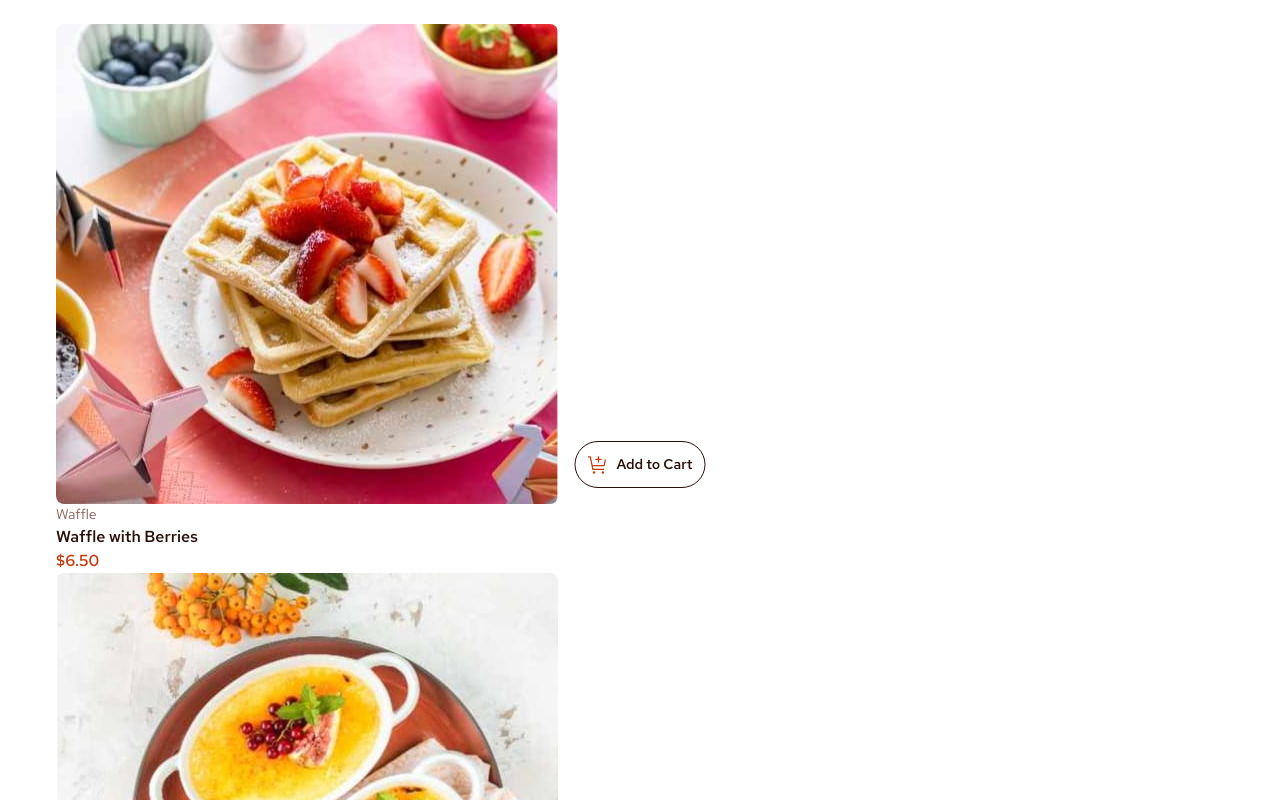
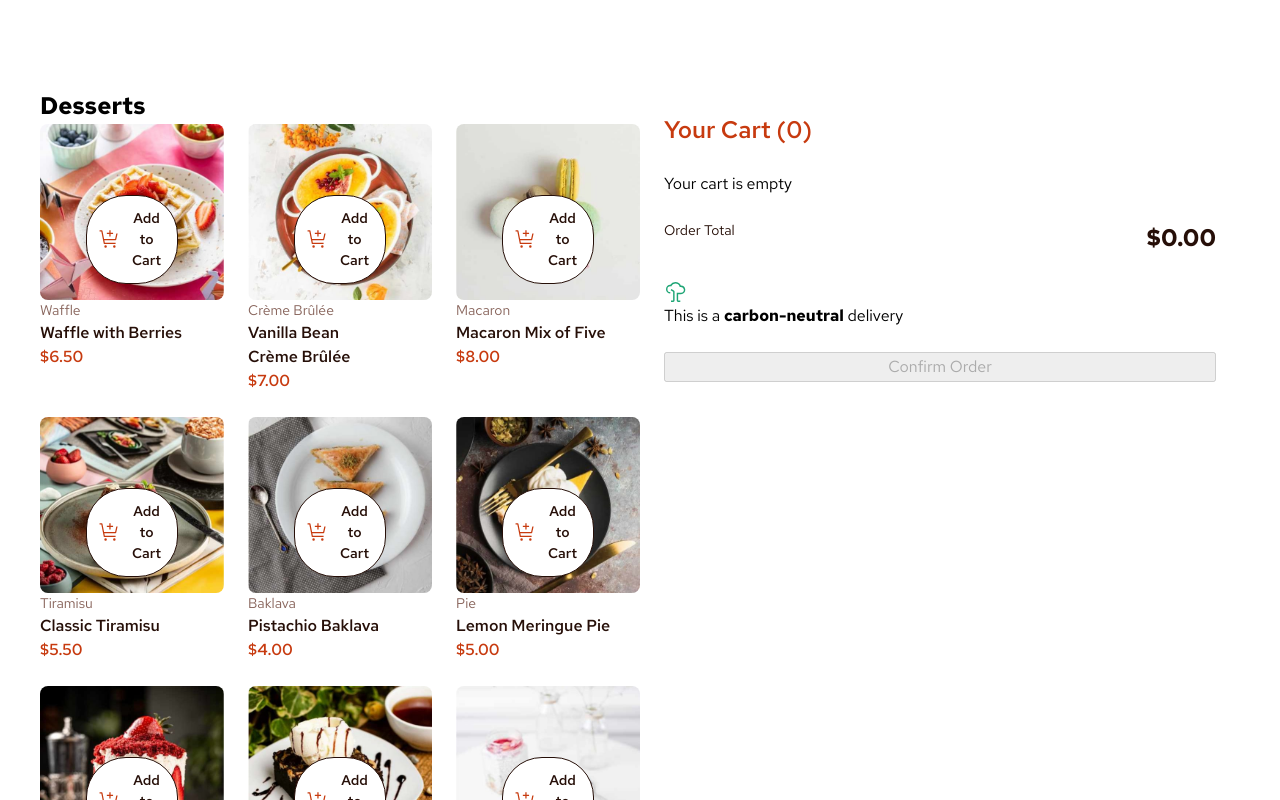
Before and after one commit to mayor-creator/product_list_app, a React (Vite) app: page / in a window 1280 px wide. Shown: the top 800 px of the page. Built offline with nearby package versions, Linux system fonts and the light colour scheme.

Commit message:
style: enhance responsive design for main wrapper and product list components

```diff
--- a/src/App.css
+++ b/src/App.css
@@ -41,8 +41,26 @@ body {
   font-family: var(--font-primary);
 }
 
-.main-wrapper {
-  width: min(100% - 2rem, 76rem);
-  margin-inline: auto;
-  padding: 1.5rem;
+@media (max-width: 47.99rem) {
+  .main-wrapper {
+    width: min(100% - 2rem, 76rem);
+    margin-inline: auto;
+    padding: 1.5rem;
+  }
 }
+
+/* tablet media query */
+@media (min-width: 48rem) {
+  .main-wrapper {
+    padding: 40px;
+  }
+}
+
+/* laptop media query */
+@media (min-width: 64rem) {
+  .main-wrapper {
+    display: grid;
+    grid-template-columns: 1fr 1fr;
+    padding: 88px 40px;
+  }
+}
--- a/src/component/productList/ProductList.module.css
+++ b/src/component/productList/ProductList.module.css
@@ -32,3 +32,21 @@
   transform: translateX(-50%);
   z-index: 1;
 }
+
+/* tablet media query */
+@media (min-width: 48rem) {
+  .productList {
+    display: grid;
+    grid-template-columns: 1fr 1fr 1fr;
+    gap: 1.5rem;
+  }
+}
+
+/* laptop media query */
+@media (min-width: 64rem) {
+  .productList {
+    display: grid;
+    grid-template-columns: 1fr 1fr 1fr;
+    gap: 1.5rem;
+  }
+}
--- a/src/component/productList/ProductList.tsx
+++ b/src/component/productList/ProductList.tsx
@@ -22,7 +22,12 @@ export const ProductList = ({
   onUpdateQuantity,
 }: ProductListProps) => {
   return (
-    <section className="product-list">
+    <>
+      <div className="productListContainer">
+        <section>
+          <h1>Desserts</h1>
+        </section>
+        <section className={styles.productList}>
           {data.map((product) => (
             <article key={product.name} className="product-item">
               <div className={styles.productImageContainer}>
@@ -48,14 +53,22 @@ export const ProductList = ({
                     <CartItemControlButton
                       quantity={cartItems[product.name]}
                       onDecrease={() =>
-                    onUpdateQuantity(product.name, cartItems[product.name] - 1)
+                        onUpdateQuantity(
+                          product.name,
+                          cartItems[product.name] - 1
+                        )
                       }
                       onIncrease={() =>
-                    onUpdateQuantity(product.name, cartItems[product.name] + 1)
+                        onUpdateQuantity(
+                          product.name,
+                          cartItems[product.name] + 1
+                        )
                       }
                     />
                   ) : (
-                <AddToCartButton onClick={() => onAddToCart(product.name)} />
+                    <AddToCartButton
+                      onClick={() => onAddToCart(product.name)}
+                    />
                   )}
                 </div>
               </div>
@@ -63,10 +76,14 @@ export const ProductList = ({
               <div className="product-details">
                 <p className={styles.productCategory}>{product.category}</p>
                 <p className={styles.productName}>{product.name}</p>
-            <p className={styles.productPrice}>${product.price.toFixed(2)}</p>
+                <p className={styles.productPrice}>
+                  ${product.price.toFixed(2)}
+                </p>
               </div>
             </article>
           ))}
         </section>
+      </div>
+    </>
   );
 };
```
Lines whose indentation alone changed are shown as unchanged.
